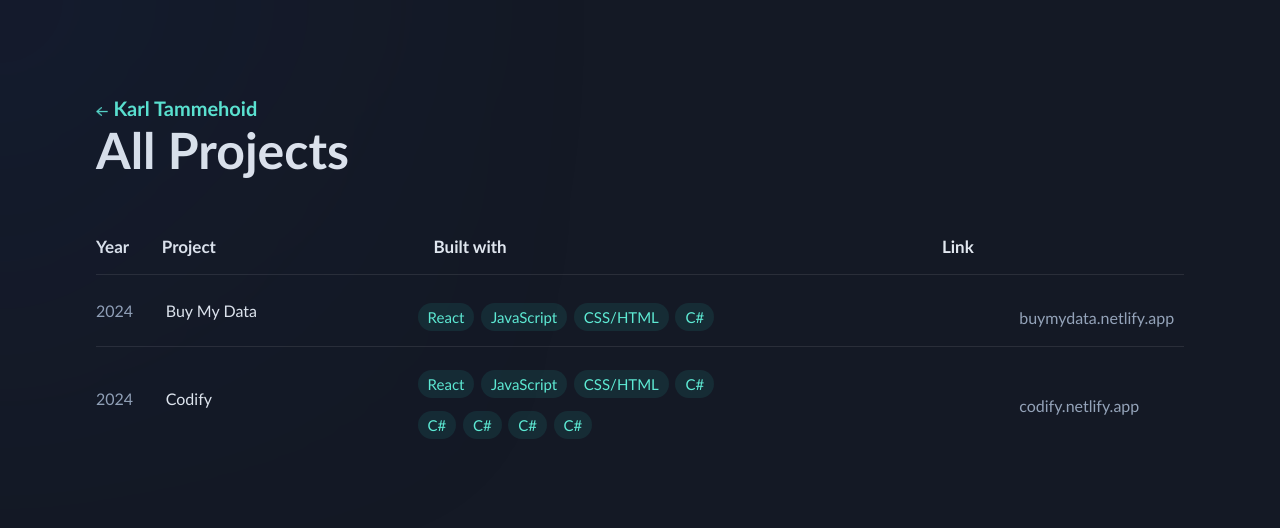
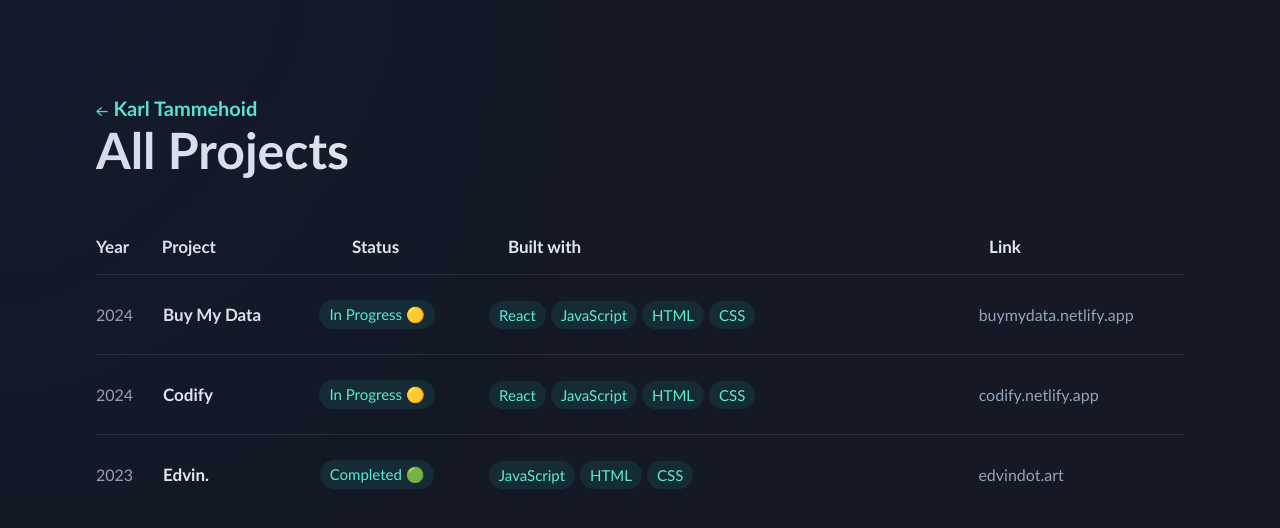
Before and after one commit to ScytheGGG/Portfolio, a React (Create React App) app: page /projects in a window 1280 px wide. Shown: the top 528 px of the page. Built offline with nearby package versions, Linux system fonts and the light colour scheme.

Commit message:
Fixed Archive

```diff
--- a/src/projects/bProjects-data.js
+++ b/src/projects/bProjects-data.js
@@ -2,16 +2,26 @@
     {
         year: "2024",
         project: "Buy My Data",
-        bw: ["React", "JavaScript", "CSS/HTML", "C#"],
+        status: "In Progress 🟡",
+        bw: ["React", "JavaScript", "HTML", "CSS"],
         link: "https://buy-my-data.netlify.app/",
         linkText: "buymydata.netlify.app",
     },
     {
         year: "2024",
         project: "Codify",
-        bw: ["React", "JavaScript", "CSS/HTML", "C#", "C#", "C#", "C#", "C#"],
+        status: "In Progress 🟡",
+        bw: ["React", "JavaScript", "HTML", "CSS"],
         link: "https://kt-codify.netlify.app/",
         linkText: "codify.netlify.app",
+    },
+    {
+        year: "2023",
+        project: "Edvin.",
+        status: "Completed 🟢",
+        bw: ["JavaScript", "HTML", "CSS"],
+        link: "https://edvindot.art/",
+        linkText: "edvindot.art",
     },
 ]
 
--- a/src/projects/bProjects.js
+++ b/src/projects/bProjects.js
@@ -19,6 +19,7 @@
             <div className="bp--categories">
                 <p className="bpc--year">Year</p>
                 <p className="bpc--project">Project</p>
+                <p className="bpc--status">Status</p>
                 <p className="bpc--bw">Built with</p>
                 <p className="bpc--link">Link</p>
             </div>
@@ -27,6 +28,7 @@
                     <div className="bp--project">
                         <p className="bpd--year">{bpd.year}</p>
                         <p className="bpd--project">{bpd.project}</p>
+                        <p className="bpd--status">{bpd.status}</p>
                         <div className="bpd--bw">
                             {bpd.bw.map((skill, skillIndex) => (
                                 <span key={skillIndex} className="bpdbw--box">
--- a/src/style.css
+++ b/src/style.css
@@ -451,18 +451,17 @@
       margin-left: 3%;
     }
 
+    .bpc--status {
+      margin-left: 12.5%;
+    }
+
     .bpc--bw {
-      margin-left: 20%;
+      margin-left: 10%;
     }
 
     .bpc--link {
-      margin-left: 40%;
+      margin-left: 37.5%;
     }
-  }
-
-  .bp--projects {
-    display: flex; /* Display children in a row */
-    flex-direction: column;
   }
 
   .bp--project {
@@ -477,29 +476,42 @@
     }
 
     .bpd--project {
-      margin-left: 3%;
+      margin-left: 2.75%;
+      margin-right: -4.5%;
       flex: 1;
+      font-weight: bold;
+      font-size: 17px;
+    }
+
+    .bpd--status {
+      padding: 5px 10px; /* Adjust as needed */
+      margin-right: 5%;
+      border-radius: 50px;
+      font-size: 15px;
+      text-align: center;
+      color: var(--neon);
+      background-color: var(--dark-neon);
     }
 
     .bpd--bw {
-      margin-left: 8%;
-      flex: 2;
+      display: flex; /* Use flexbox to layout skills */
+      flex-wrap: wrap; /* Allow skills to wrap to the next line */
+      gap: 5px; /* Gap between skill boxes */
+      width: 40%;
+      margin-right: 5%;
     }
 
     .bpdbw--box {
       display: inline-block;
-      margin-top: 4%;
-      margin-right: 2%;
       padding: 5px 10px; /* Adjust as needed */
       border-radius: 50px;
       font-size: 15px;
       background-color: var(--dark-neon);
       color: var(--neon);
+      flex-shrink: 0;
     }
 
     .bpd--link {
-      margin-top: 1.25%;
-      margin-left: 25%;
       flex: 1;
       color: var(--grayish)
     }
```
